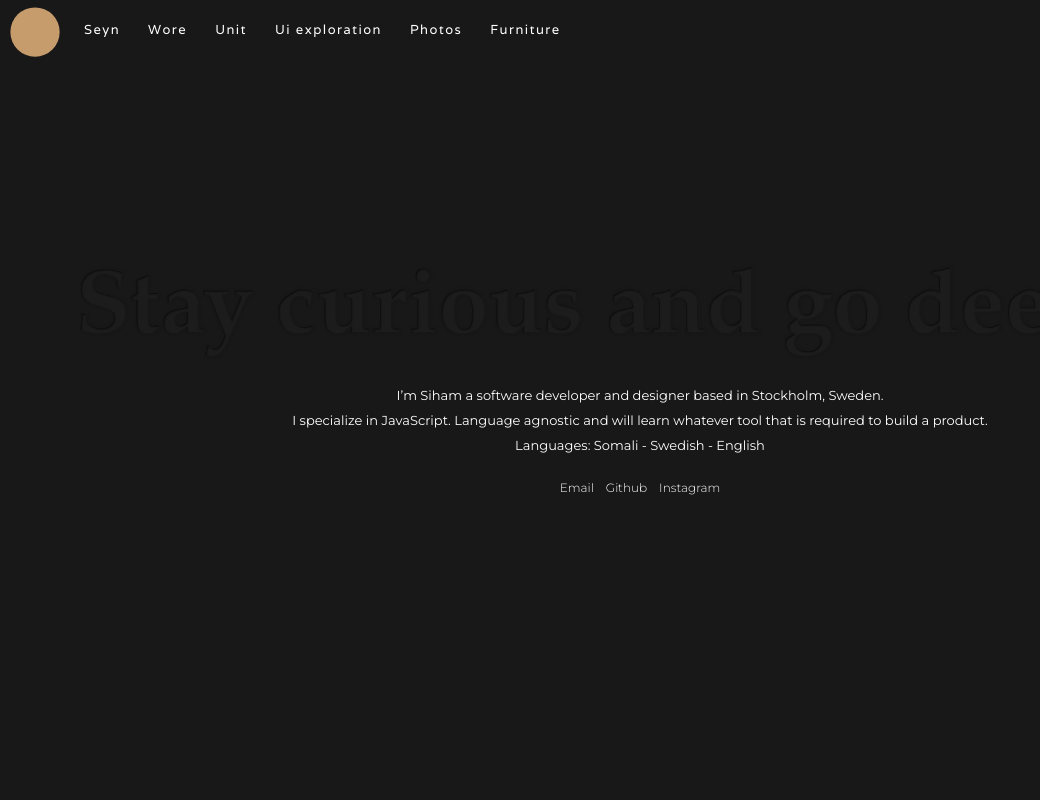
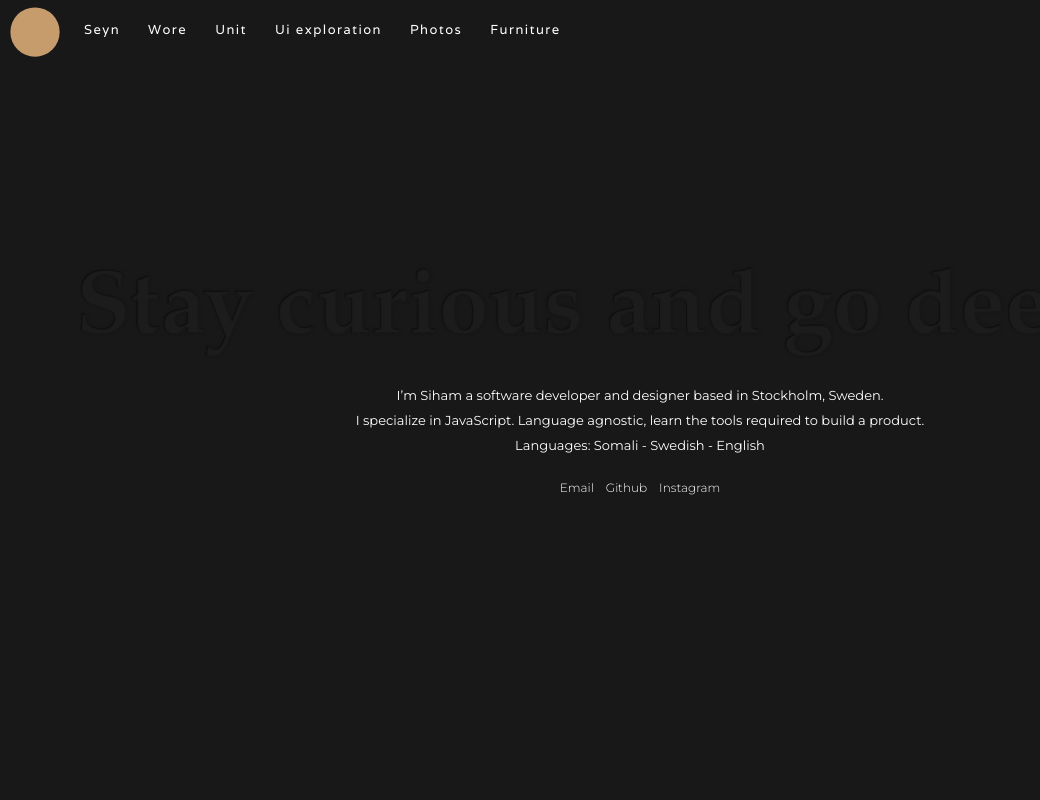
Before and after one commit to csobr/personal-website, a Next.js app: page / in a window 1280 px wide. Shown: the top 800 px of the page, without its empty margins (0-1040 px from the left). Built offline with nearby package versions, Linux system fonts and the light colour scheme.

Commit message:
New text

```diff
--- a/src/pages/index.js
+++ b/src/pages/index.js
@@ -9,15 +9,15 @@ import { TweenMax, TimelineLite, Power3 } from 'gsap';
 
 const Home = () => {
   // reveal when gasaps load
-  let text = useRef(null);
-  let tl = new TimelineLite();
-  useEffect(() => {
-    TweenMax.from(text, 0.5, { opacity: 0 });
-    tl.to(text, 3, {
-      opacity: 1,
-      ease: Power3.easeInOut,
-    });
-  });
+  // let text = useRef(null);
+  // let tl = new TimelineLite();
+  // useEffect(() => {
+  //   TweenMax.from(text, 0.5, { opacity: 0 });
+  //   tl.to(text, 3, {
+  //     opacity: 1,
+  //     ease: Power3.easeInOut,
+  //   });
+  // });
   return (
     <div>
       <Layout>
@@ -42,13 +42,11 @@ const Home = () => {
         <main>
           <div className='about'>
             <div className='about-me'>
-              <h1 ref={(element) => (text = element)}>
-                Stay curious and go deeper.
-              </h1>
+              <h1>Stay curious and go deeper.</h1>
               <p>
                 I’m Siham a software developer and designer based in Stockholm,
-                Sweden.{'\n'} I specialize in JavaScript. Language agnostic and
-                will learn whatever tool that is required to build a product.
+                Sweden.{'\n'} I specialize in JavaScript. Language agnostic,
+                learn the tools required to build a product.
                 {'\n'}Languages: Somali - Swedish - English
               </p>
 
```
